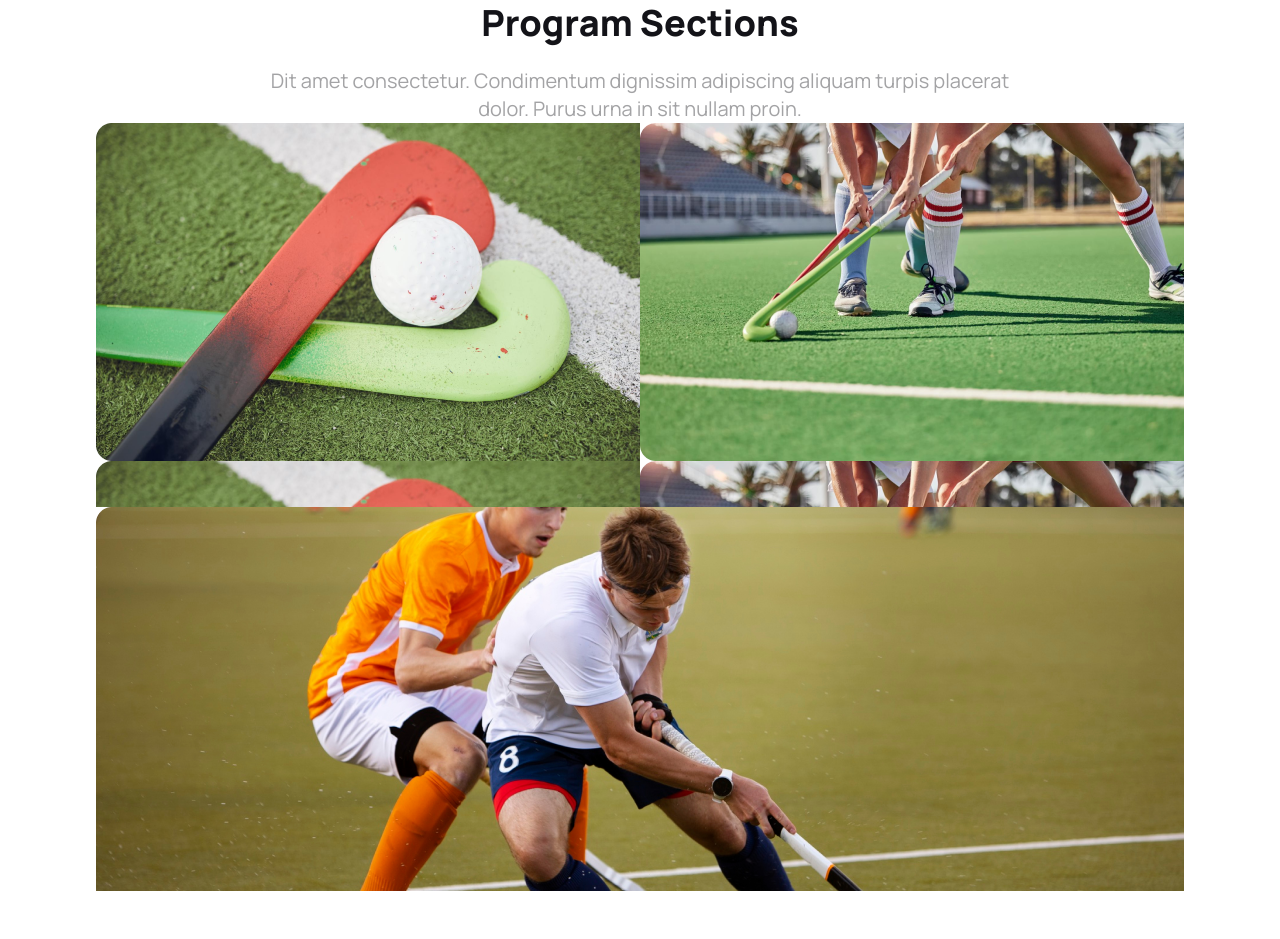
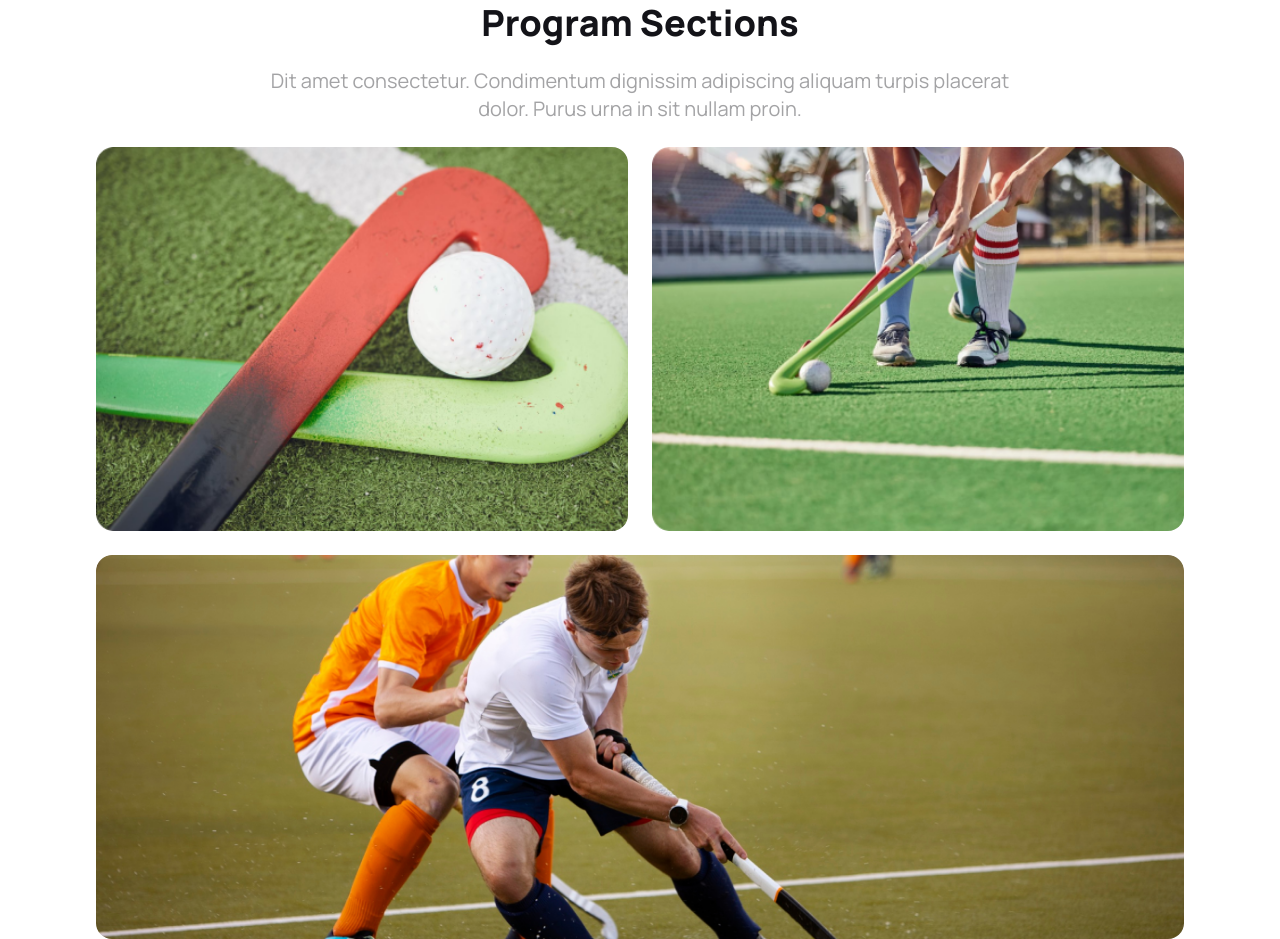
Before and after one commit to ahmed-tuhin/ahmed-tuhin-Assignment-3, a plain HTML site: page index.html in a window 1280 px wide. Shown: the part 1392-2331 px from the top of the page. Before the commit the page ends 2283 px from the top, so only its background shows below. Drawn offline with nearby package versions, Linux system fonts and the light colour scheme.

Commit message:
added the program section

```diff
--- a/index.html
+++ b/index.html
@@ -133,25 +133,26 @@
         </section>
 
         <!-- Program Sections -->
-        <section class="container h-96 mx-auto lg:px-24 px-8 my-8  justify-center items-center">
+        <section class="container w-full h-96 mx-auto lg:px-24 px-8 my-8  justify-center items-center">
           <h3 class="text-4xl text-[#131318] font-extrabold text-center mb-6">Program Sections</h3>
           <p class="text-center text-xl font-[500px] text-[#13131863]">Dit amet consectetur. Condimentum dignissim adipiscing aliquam turpis placerat <br> dolor. Purus urna in sit nullam proin. </p>
 
-          <div class="flex">
-            <div class="bg-[url(./images/2.png)] w-full h-96">
+          <div class="grid my-6 gap-6 grid-cols-1  lg:grid-cols-2">
+            <div class="bg-[url(./images/2.png)] bg-cover rounded-2xl w-full h-96 ">
 
 
 
             </div>
 
-            <div class="bg-[url(./images/3.png)] w-full h-96 ">
+            <div class="bg-[url(./images/3.png)] bg-cover rounded-2xl w-full h-96 ">
+
+            </div>
+            <div class="bg-[url(./images/4.png)] bg-cover rounded-2xl w-full h-96 col-span-2">
 
             </div>
 
           </div>
-          <div class="bg-[url(./images/4.png)] w-full h-96 ">
 
-          </div>
 
 
         </section>
```
